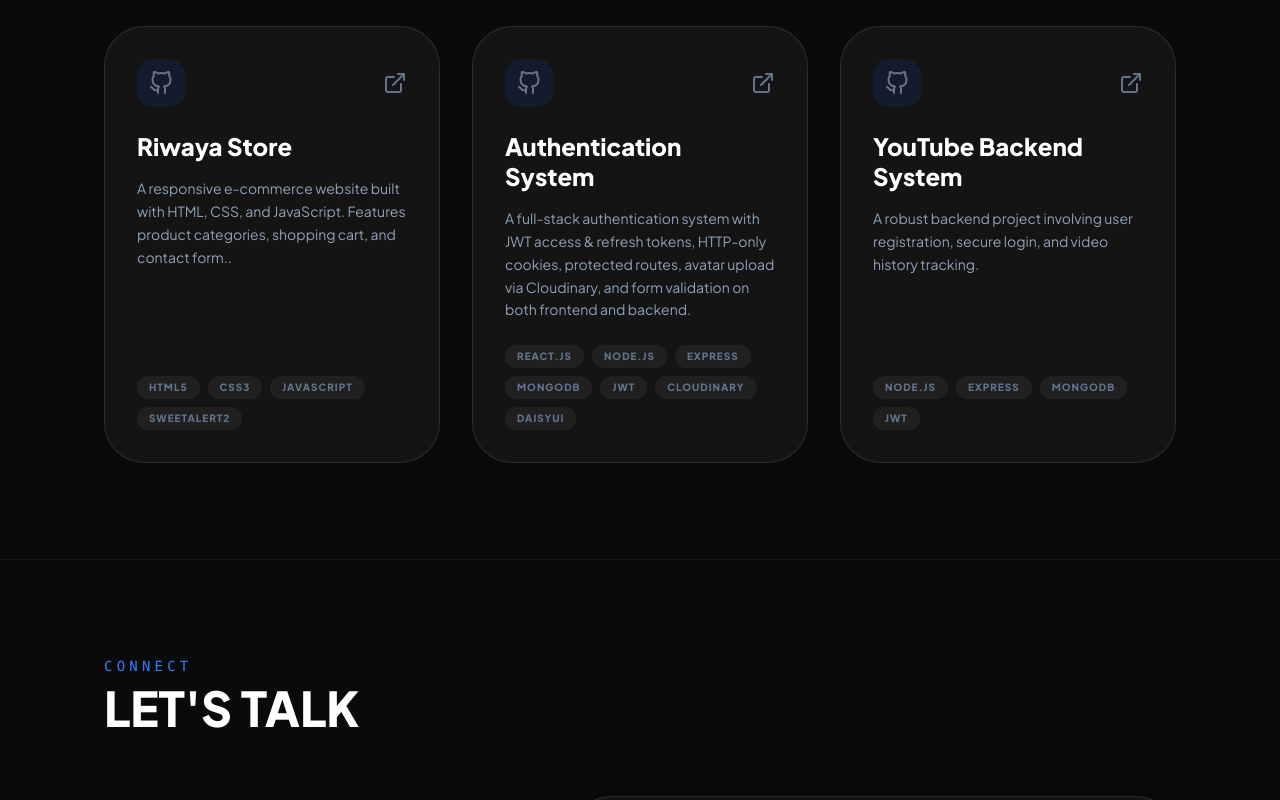
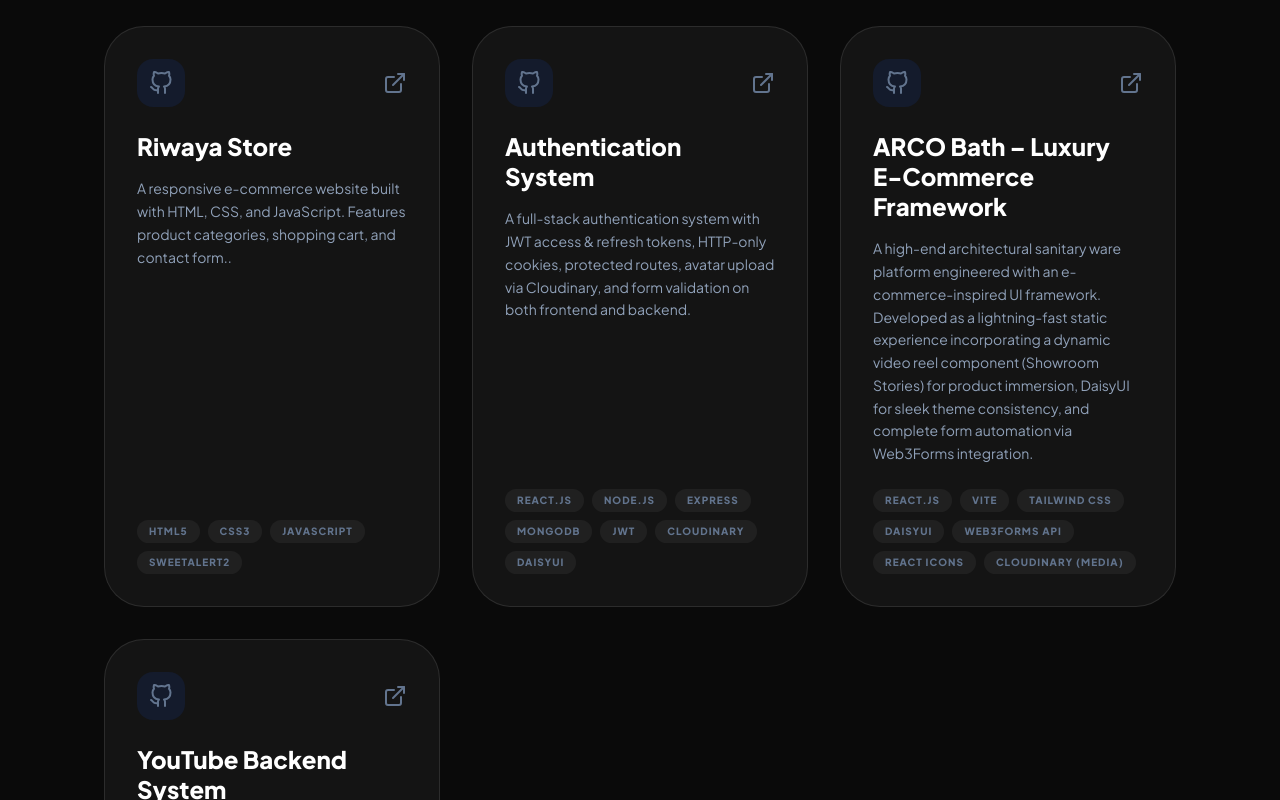
Before and after one commit to usamaanwr/portfolio, a React app: page / in a window 1280 px wide. Shown: the part 2820-3620 px from the top of the page. Built offline with nearby package versions, Linux system fonts and the light colour scheme; the HTML template or start-up script is replaced by a standard one.

Commit message:
feat: add ARCO Bath project details to project data

```diff
--- a/src/data/ProjectData.js
+++ b/src/data/ProjectData.js
@@ -25,6 +25,22 @@ const projectData = [
     github: "https://github.com/usamaanwr/authentication",
   },
   {
+   title: "ARCO Bath – Luxury E-Commerce Framework",
+  description:
+    "A high-end architectural sanitary ware platform engineered with an e-commerce-inspired UI framework. Developed as a lightning-fast static experience incorporating a dynamic video reel component (Showroom Stories) for product immersion, DaisyUI for sleek theme consistency, and complete form automation via Web3Forms integration.",
+  tech: [
+    "React.js",
+    "Vite",
+    "Tailwind CSS",
+    "DaisyUI",
+    "Web3Forms API",
+    "React Icons",
+    "Cloudinary (Media)"
+  ],
+    link: "https://arco-bath.com/",
+    github: "https://github.com/usamaanwr/sanitaryStore",
+  },
+  {
     title: "YouTube Backend System",
     description:
       "A robust backend project involving user registration, secure login, and video history tracking.",
```
